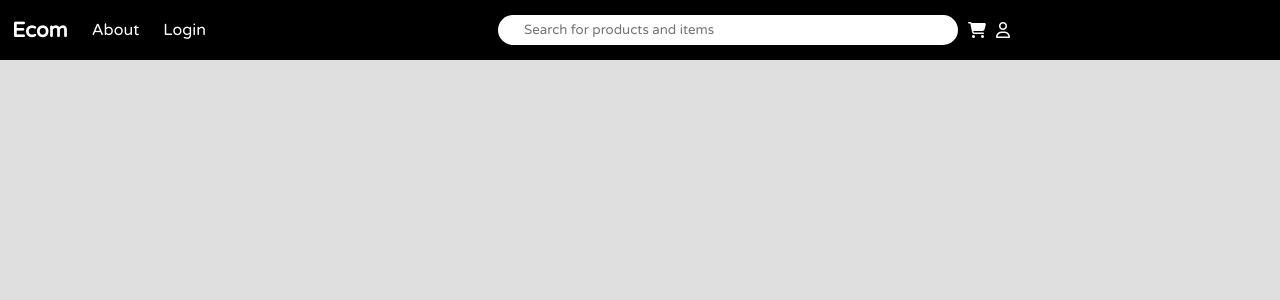
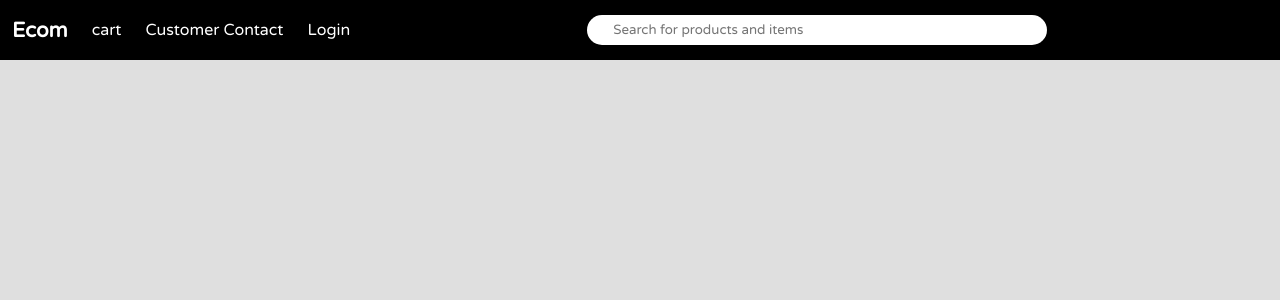
Before and after one commit to CODOFOBIA/Ecom, a Django app: template shop/templates/shop/base.html in a window 1280 px wide. Shown: the top 300 px of the page. Run offline with Django 4.2, Linux system fonts and the light colour scheme; the template is opened without the code that fills it, so the values that code supplies are empty; parts of the project's set-up code (start-up, migrations or seed data) failed here and were passed over; some libraries are stand-ins or nearby versions.

Commit message:
changed Ecom

```diff
--- a/shop/static/shop/base.css
+++ b/shop/static/shop/base.css
@@ -40,11 +40,18 @@ nav ul li{
     font-weight: bolder;
     font-size: 1.3rem;
 }
+
+.nav_elements{
+    color: white;
+    text-decoration: none;
+}
+
 nav ul #search_bar{
     width: 460px;
     height: 30px;
     border: none;
-    margin-left: 280px;
+    position: relative;
+    left: 225px;
     padding: 0 26px;
     border-radius: 15px;
     font-family: 'Varela Round', sans-serif;
@@ -52,5 +59,10 @@ nav ul #search_bar{
 }
 
 nav ul i{
-    margin-left: 10px;
+    position: relative;
+    left: 710px;
 }
+
+nav ul i.fa-user{
+    margin-left: 20px;
+}
--- a/shop/templates/shop/base.html
+++ b/shop/templates/shop/base.html
@@ -16,9 +16,10 @@
     <header>
         <nav id="navbar">
             <ul>
-                <li class="brand">Ecom</li>
-                <li>About</li>
-                <li>Login</li>
+                <li class="brand"><a href="#" class="nav_elements">Ecom</a></li>
+                <li><a href="#" class="nav_elements">cart</a></li>
+                <li><a href="#" class="nav_elements">Customer Contact</a></li>
+                <li><a href="#" class="nav_elements">Login</a></li>
                 <input type="search" id="search_bar" placeholder="Search for products and items">
                 <i class="fa-solid fa-cart-shopping"> </i>
                 <i class="fa-regular fa-user"> </i>
--- a/shop/views.py
+++ b/shop/views.py
@@ -13,7 +13,10 @@ def index(request):
 def cart(request):
     return HttpResponse( "Hello, world. You're at the cart index.")
 
-def details(request):
+def checkout(request):
+    return HttpResponse( "Hello, world. You're at the details index.")
+
+def product_details(request):
     return HttpResponse( "Hello, world. You're at the details index.")
 
 def payment(request):
```
